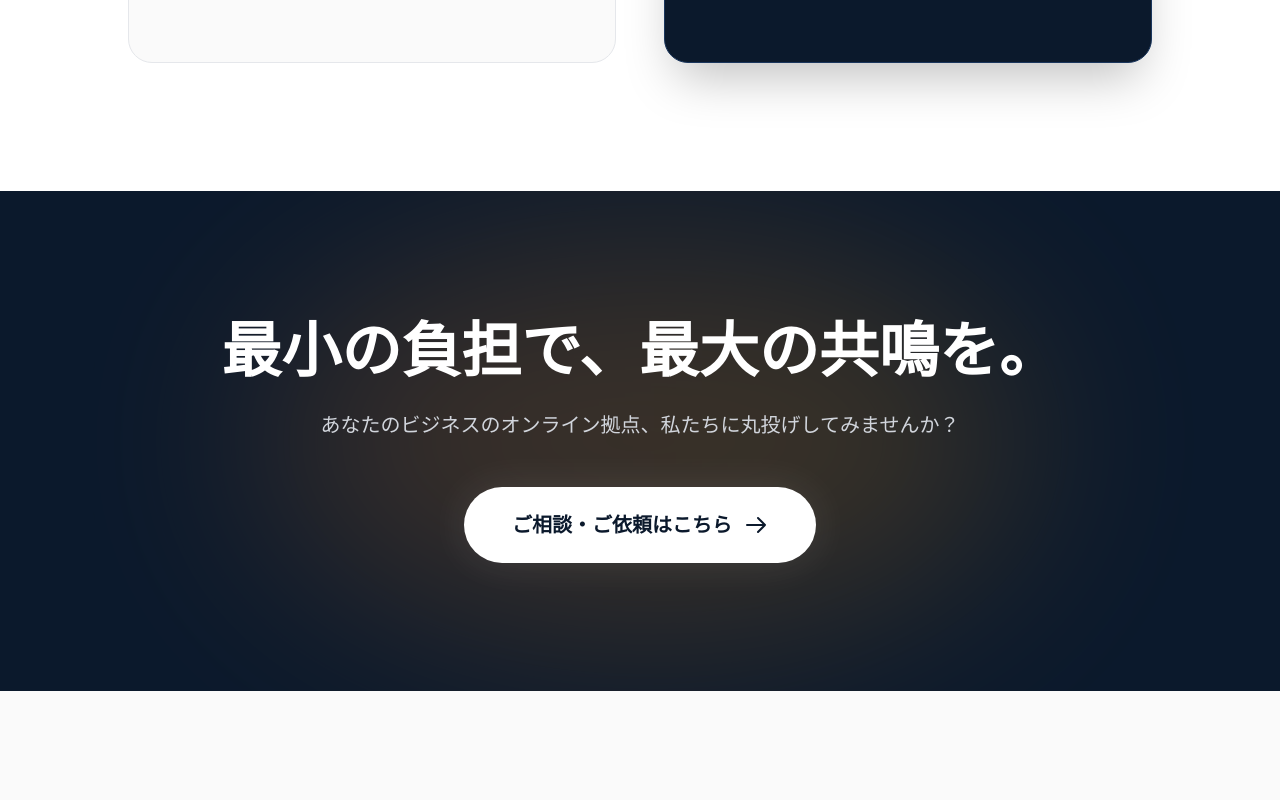
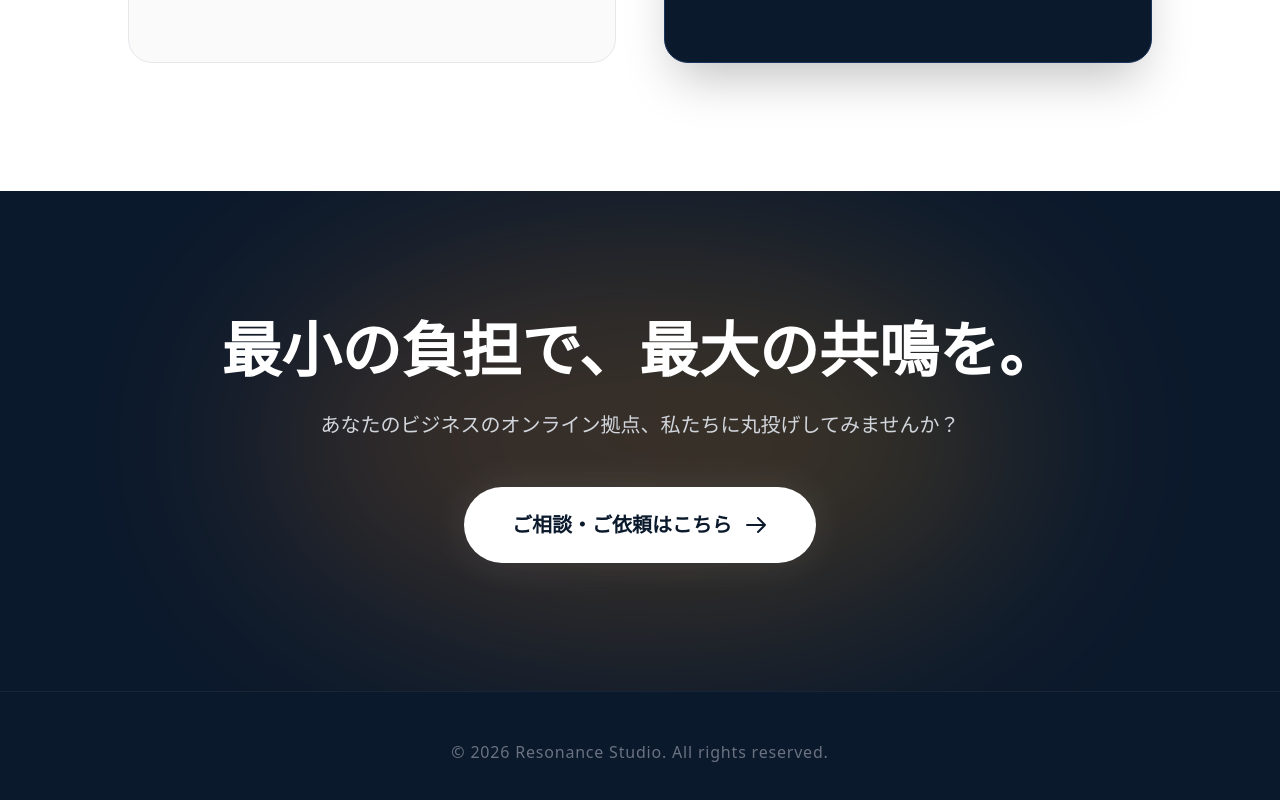
Before and after one commit to terror77x/resonance-studio-portfolio, a Next.js app: page / in a window 1280 px wide. Shown: the part 5048-5848 px from the top of the page. Before the commit the page ends 5739 px from the top, so only its background shows below. Built offline with nearby package versions, Linux system fonts and the light colour scheme; a web font is replaced by a local one.

Commit message:
feat: add footer section with copyright

```diff
--- a/src/app/page.tsx
+++ b/src/app/page.tsx
@@ -5,6 +5,7 @@ import Features from "@/components/Features";
 import Works from "@/components/Works";
 import Pricing from "@/components/Pricing";
 import Contact from "@/components/Contact";
+import Footer from "@/components/Footer";
 
 export default function Home() {
   return (
@@ -16,6 +17,7 @@ export default function Home() {
       <Works />
       <Pricing />
       <Contact />
+      <Footer />
     </main>
   );
 }
--- /dev/null
+++ b/src/components/Footer.tsx
@@ -0,0 +1,21 @@
+"use client";
+
+import { motion } from "framer-motion";
+
+export default function Footer() {
+  return (
+    <footer className="py-12 bg-[var(--color-navy)] border-t border-white/5 relative overflow-hidden">
+      <div className="max-w-4xl mx-auto px-6 text-center relative z-10">
+        <motion.p
+          className="text-gray-500 text-sm md:text-base tracking-wider"
+          initial={{ opacity: 0 }}
+          whileInView={{ opacity: 1 }}
+          viewport={{ once: true }}
+          transition={{ duration: 1, ease: "easeOut" }}
+        >
+          &copy; {new Date().getFullYear()} Resonance Studio. All rights reserved.
+        </motion.p>
+      </div>
+    </footer>
+  );
+}
```
